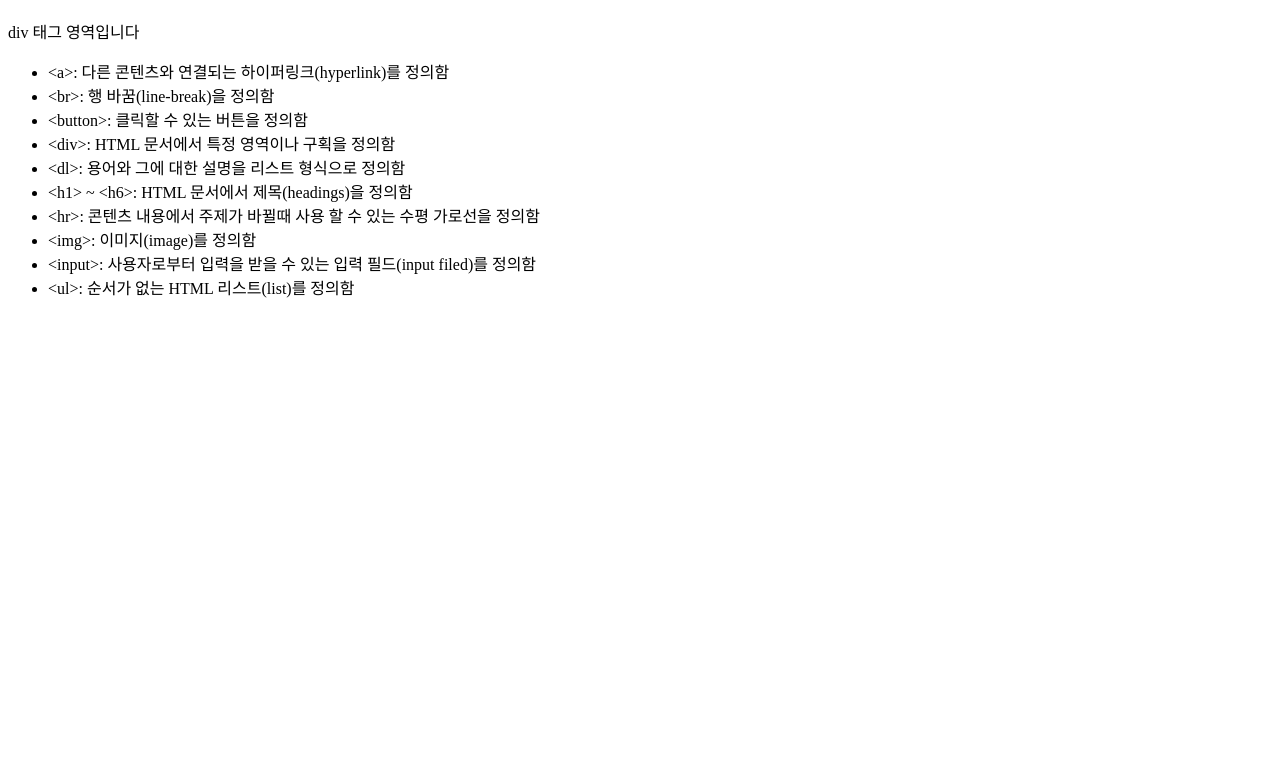
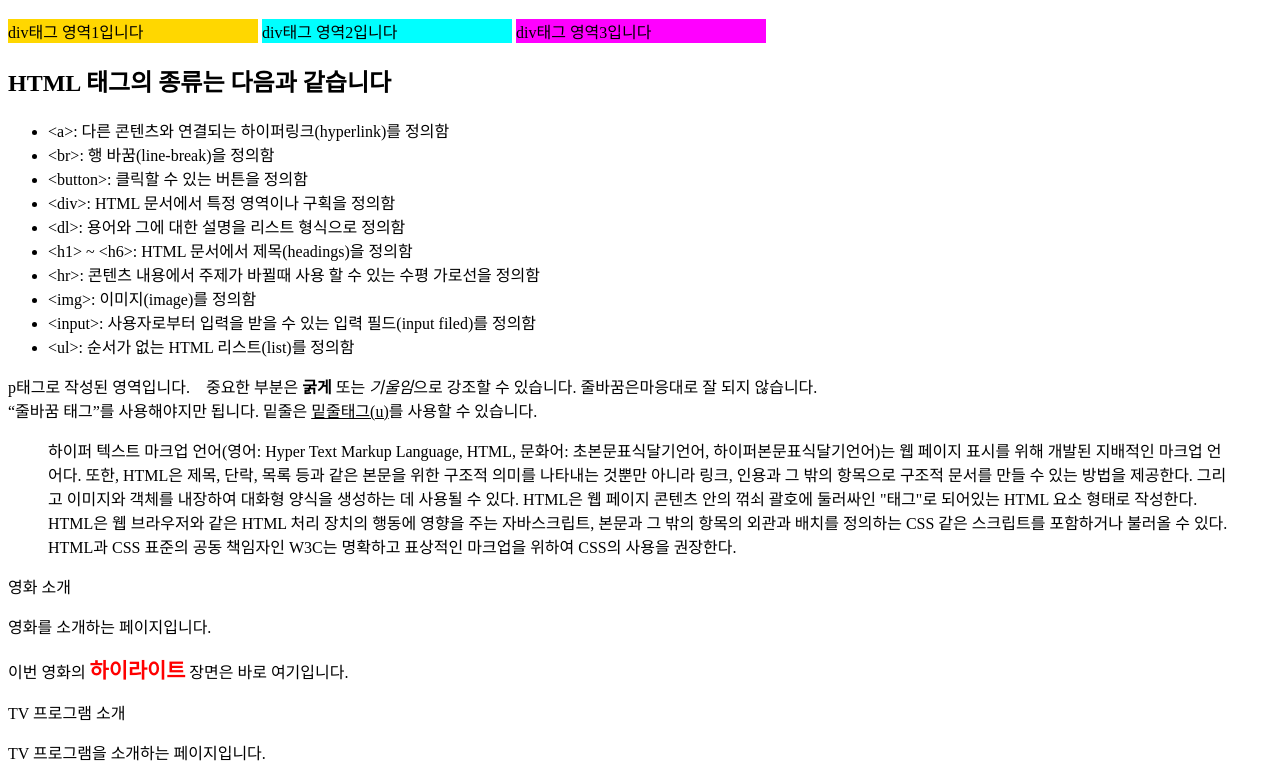
Before and after one commit to 1951013/HTML03, a plain HTML site: page index.html in a window 1280 px wide. Shown: the part 70-850 px from the top of the page. Before the commit the page ends 800 px from the top, so only its background shows below. Drawn offline with Linux system fonts and the light colour scheme.

```diff
--- a/index.html
+++ b/index.html
@@ -3,11 +3,15 @@
 <head>
     <meta charset="UTF-8">
     <meta name="viewport" content="width=device-width, initial-scale=1.0">
-    <title>Document</title>
+    <title>웹화면구현 실습</title>
 </head>
 <body>
     <h1>김준수</h1>
-    <div>div 태그 영역입니다</div>
+    <div style="background-color: gold; width: 250px; display:inline-block;">div태그 영역1입니다</div>
+    <div style="background-color: cyan; width: 250px; display:inline-block;">div태그 영역2입니다</div>
+    <div style="background-color: magenta; width: 250px; display:inline-block;">div태그 영역3입니다</div>
+    <h2>HTML 태그의 종류는 다음과 같습니다</h2>
+    <!--주석-->
     <ul>
         <li>&lt;a&gt;: 다른 콘텐츠와 연결되는 하이퍼링크(hyperlink)를 정의함</li>
         <li>&lt;br&gt;: 행 바꿈(line-break)을 정의함</li>
@@ -20,6 +24,20 @@
         <li>&lt;input&gt;: 사용자로부터 입력을 받을 수 있는 입력 필드(input filed)를 정의함</li>
         <li>&lt;ul&gt;: 순서가 없는 HTML 리스트(list)를 정의함</li>
     </ul>
-
+    <p>p태그로 작성된 영역입니다. &nbsp;&nbsp;&nbsp;중요한 부분은 <b>굵게</b> 또는 <i>기울임</i>으로 강조할 수 있습니다.
+        줄바꿈은마응대로 잘 되지 않습니다.
+        <br><q cite="https://cyber.mokwon.ac.kr/">줄바꿈 태그</q>를 사용해야지만 됩니다.
+        밑줄은 <u>밑줄태그(u)</u>를 사용할 수 있습니다.
+    </p>
+    <blockquote cite="https://ko.wikipedia.org/wiki/HTML"><p>하이퍼 텍스트 마크업 언어(영어: Hyper Text Markup Language, HTML, 문화어: 초본문표식달기언어, 하이퍼본문표식달기언어)는 웹 페이지 표시를 위해 개발된 지배적인 마크업 언어다. 또한, HTML은 제목, 단락, 목록 등과 같은 본문을 위한 구조적 의미를 나타내는 것뿐만 아니라 링크, 인용과 그 밖의 항목으로 구조적 문서를 만들 수 있는 방법을 제공한다. 그리고 이미지와 객체를 내장하여 대화형 양식을 생성하는 데 사용될 수 있다. HTML은 웹 페이지 콘텐츠 안의 꺾쇠 괄호에 둘러싸인 "태그"로 되어있는 HTML 요소 형태로 작성한다. HTML은 웹 브라우저와 같은 HTML 처리 장치의 행동에 영향을 주는 자바스크립트, 본문과 그 밖의 항목의 외관과 배치를 정의하는 CSS 같은 스크립트를 포함하거나 불러올 수 있다. HTML과 CSS 표준의 공동 책임자인 W3C는 명확하고 표상적인 마크업을 위하여 CSS의 사용을 권장한다.</p></blockquote>
+    <div class="movie">
+        <p>영화 소개</p>
+        <p>영화를 소개하는 페이지입니다.</p>
+        <p>이번 영화의 <sapn style="font-size: 1.3em; color: red; text-decoration:underlinebol; font-weight: bold;">하이라이트</sapn> 장면은 바로 여기입니다.</p>
+    </div>
+    <div class="tv">
+        <p>TV 프로그램 소개</p>
+        <p>TV 프로그램을 소개하는 페이지입니다.</p>
+    </div>
 </body>
 </html>
```
Also changed, not shown: 1 other file.
